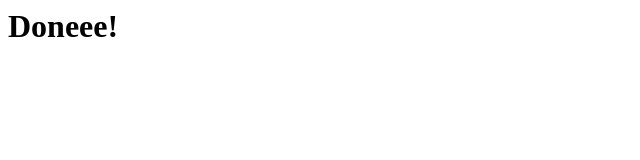
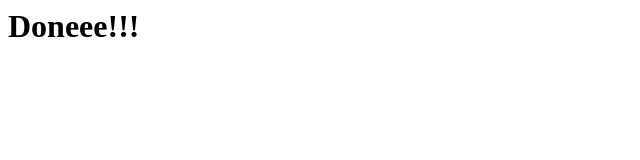
Before and after one commit to hvpaiva/assinatura-git, a plain HTML site: page index.html in a window 1280 px wide. Shown: the full height of the page, 0-640 px from the left. Drawn offline with Linux system fonts and the light colour scheme.

```diff
--- a/index.html
+++ b/index.html
@@ -1 +1 @@
-<h1>Doneee!</h1>
+<h1>Doneee!!!</h1>
```
